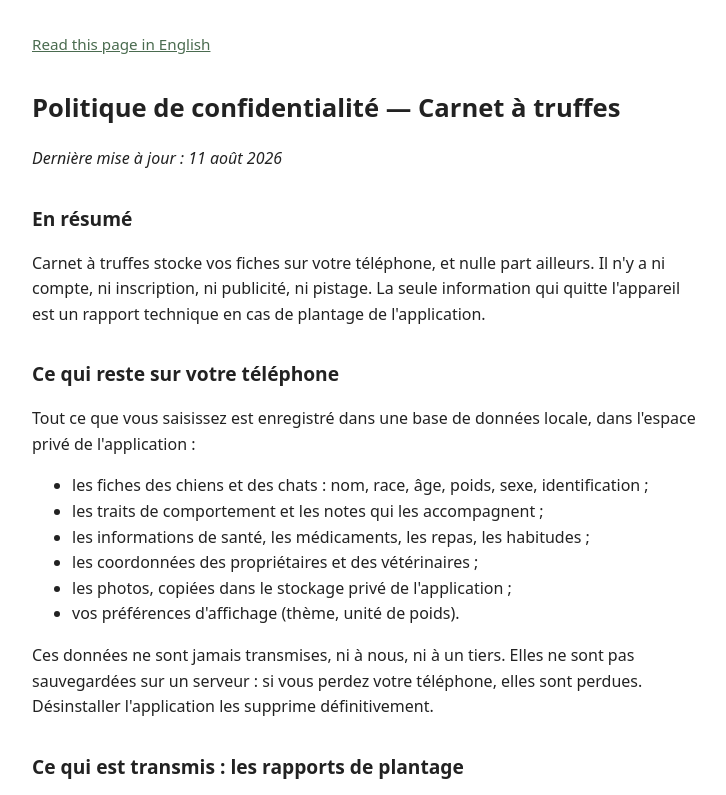
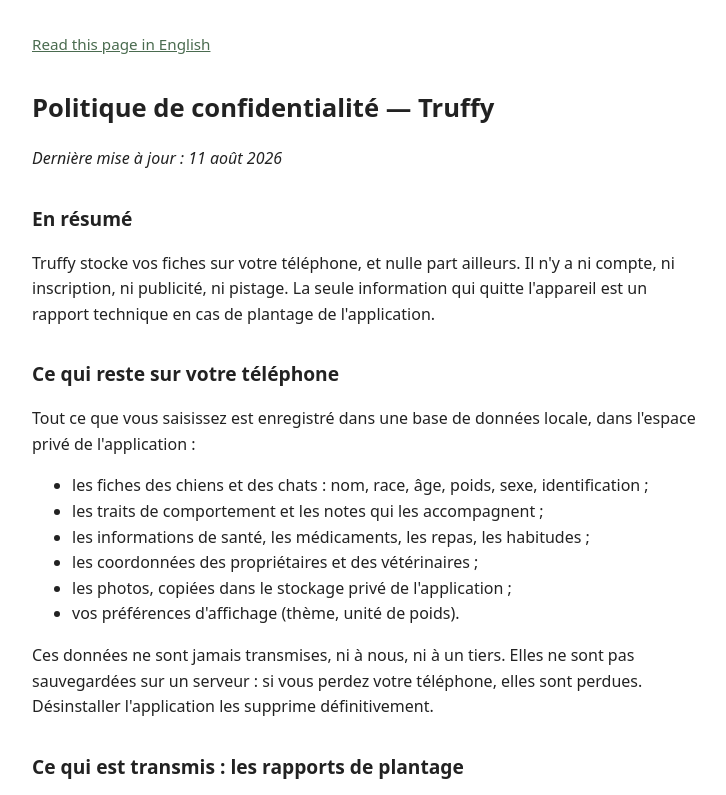
Before and after one commit to AsueG/petsitting-privacy, a plain HTML site: page index.html in a window 1280 px wide. Shown: the top 795 px of the page, without its empty margins (272-998 px from the left). Drawn offline with Linux system fonts and the light colour scheme.

Commit message:
chore: renommer l'app en « Truffy » dans les deux pages
L'app abandonne le couple « Carnet à truffes » / « Snout Notes » au profit d'un
nom unique, le même en français et en anglais. La page publiée doit porter le nom
sous lequel l'app est listée, sinon le lien depuis la fiche Play désigne un autre
produit aux yeux d'un lecteur.

La date de dernière mise à jour reste au 11 août 2026 : aucun engagement ne
change, et la bouger ferait croire à un lecteur revenu sur la page que les termes
ont été modifiés.

```diff
--- a/index.html
+++ b/index.html
@@ -2,7 +2,7 @@
 <html lang="fr">
 <head>
   <meta charset="utf-8">
-  <title>Politique de confidentialité — Carnet à truffes</title>
+  <title>Politique de confidentialité — Truffy</title>
   <meta name="viewport" content="width=device-width, initial-scale=1">
   <style>
     body { font-family: system-ui, -apple-system, sans-serif; max-width: 42rem; margin: 2rem auto; padding: 0 1rem; line-height: 1.6; color: #222; }
@@ -15,11 +15,11 @@
 <body>
   <p class="lang"><a href="en.html">Read this page in English</a></p>
 
-  <h1>Politique de confidentialité — Carnet à truffes</h1>
+  <h1>Politique de confidentialité — Truffy</h1>
   <p><em>Dernière mise à jour : 11 août 2026</em></p>
 
   <h2>En résumé</h2>
-  <p>Carnet à truffes stocke vos fiches sur votre téléphone, et nulle part ailleurs. Il n'y a ni compte, ni inscription, ni publicité, ni pistage. La seule information qui quitte l'appareil est un rapport technique en cas de plantage de l'application.</p>
+  <p>Truffy stocke vos fiches sur votre téléphone, et nulle part ailleurs. Il n'y a ni compte, ni inscription, ni publicité, ni pistage. La seule information qui quitte l'appareil est un rapport technique en cas de plantage de l'application.</p>
 
   <h2>Ce qui reste sur votre téléphone</h2>
   <p>Tout ce que vous saisissez est enregistré dans une base de données locale, dans l'espace privé de l'application :</p>
```
Also changed, not shown: en.html (+3 -3 lines), 1 other file.
